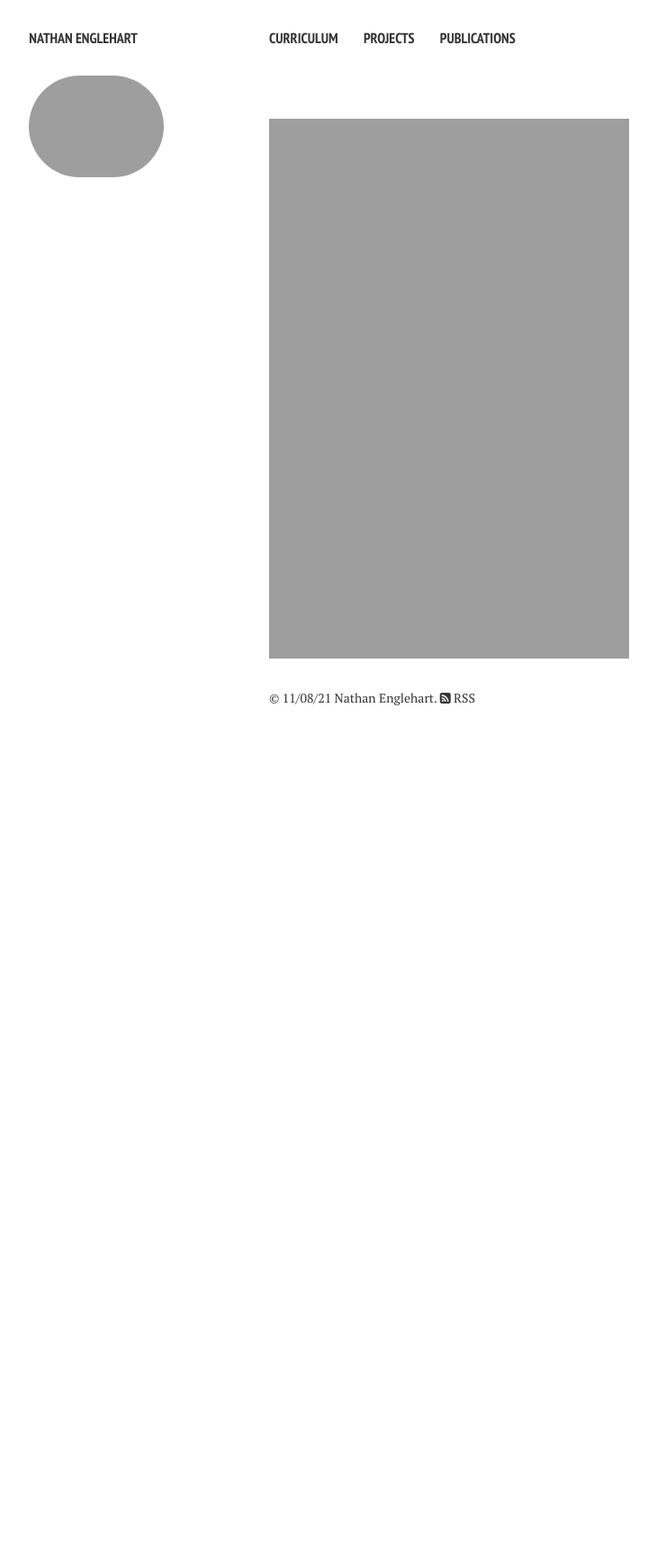
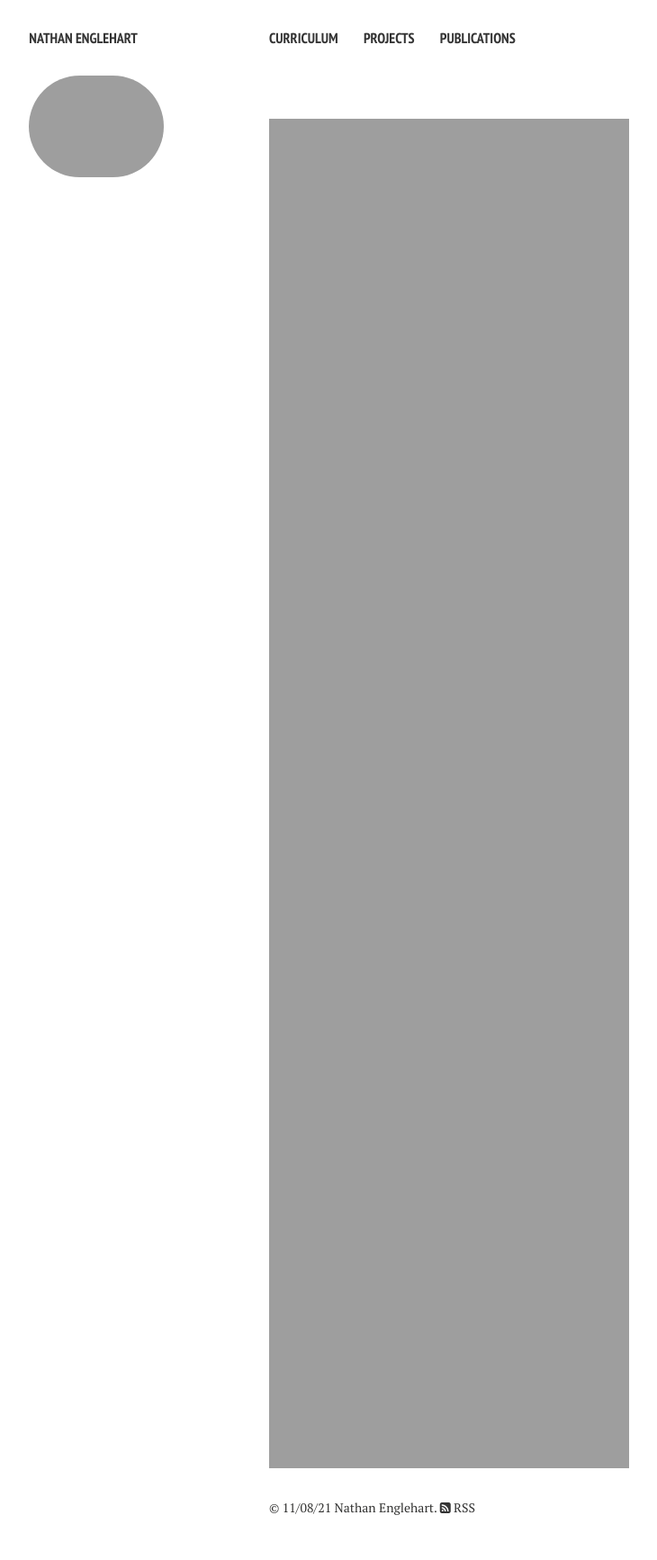
Before and after one commit to nathanenglehart/nathanenglehart.github.io, a Jekyll site: the page built from tennis.md, in a window 1280 px wide. Shown: the whole page at 90% size, without its empty margins (21-751 px from the left). Built offline with Jekyll 4.4.1, drawn with Linux system fonts in a browser that asks for light colours; nearby versions of some CDN libraries; before the commit the page ends 900 px from its top, so only the background shows below that.

Commit message:
Update tennis.md

```diff
--- a/tennis.md
+++ b/tennis.md
@@ -5,5 +5,11 @@ tags: [Jekyll, theme, responsive, blog, template]
 <br>
 <img src="/images/Englehart, Nathan (11).JPG ">
 <br>
-<img src="/images/Englehart, Nathan (11).JPG ">
+<img src="/images/Englehart, Nathan (117).JPG ">
 <br>
+<img src="/images/Englehart, Nathan (119).JPG ">
+<br>
+<img src="/images/Englehart, Nathan (127).JPG ">
+<br>
+<img src="/images/Englehart, Nathan (140).JPG ">
+<br>
```
